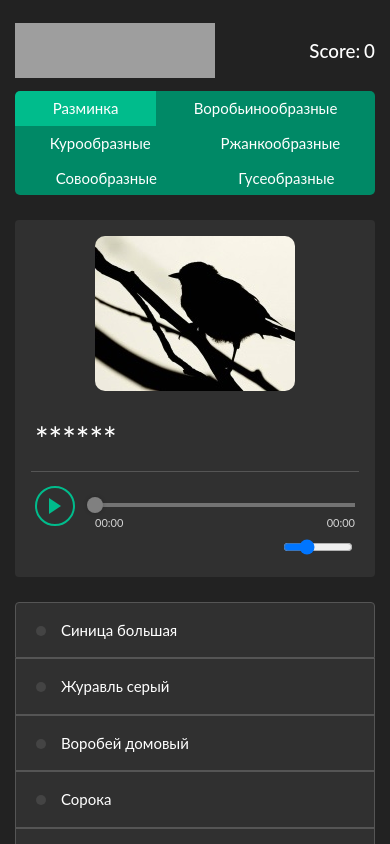
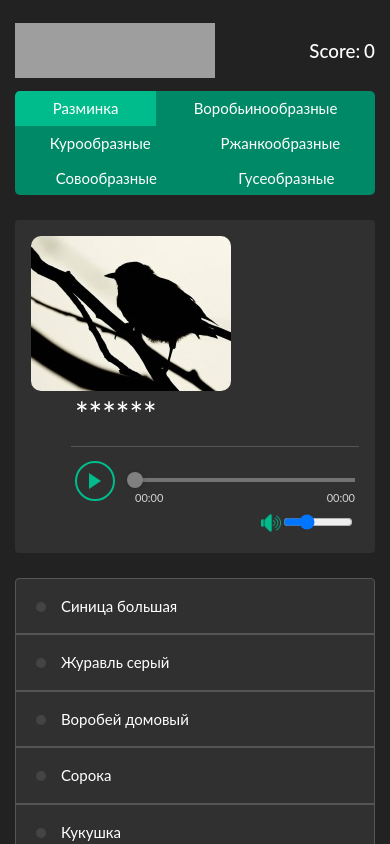
Before and after one commit to mariariazanova/songbird, a React app: page / in a window 390 px wide. Shown: the top 844 px of the page. Built offline with nearby package versions, Linux system fonts and the light colour scheme; grey boxes are pictures that could not be loaded.

Commit message:
feat:add volume control to description block

```diff
--- a/InfoBirds.json
+++ b/InfoBirds.json
@@ -53,7 +53,7 @@
 
   "VariableBirds": [
       ["Синица большая", "Журавль серый", "Воробей домовый", "Сорока", "Кукушка", "Ворон"],
-      ["Чиж", "Грач", "Жаворонок лесной", "Скворец обыкновенный", "Ласточка городская", "Сойка"],
+      ["Чиж", "Грач", "Жаворонок лесной", "Скворец", "Ласточка городская", "Сойка"],
       ["Глухарь", "Перепёлка", "Рябчик", "Тетерев", "Фазан", "Куропатка серая"],
       ["Чибис", "Бекас", "Чайка серебристая", "Поморник большой", "Вальдшнеп", "Крачка малая"],
       ["Сова ушастая", "Филин", "Сипуха", "Неясыть", "Сплюшка", "Сыч домовый"],
@@ -140,7 +140,7 @@
           "Vanellus vanellus",
           "Gallinago gallinago",
           "Larus argentatus",
-          "Stercorarius (Catharacta) skua",
+          "Stercorarius skua",
           "Scolopax rusticola",
           "Sternula albifrons"
         ],
--- a/bundle.css
+++ b/bundle.css
@@ -168,7 +168,7 @@ li.page-item {
     border-radius: 0.25rem;
 
 }
-.bird-image {
+.question-panel .bird-image {
     width: 200px;
     height: 155px;
     border-radius: 10px;
@@ -181,7 +181,7 @@ li.page-item {
     width: calc(100% - 240px);
     margin: 0;
 }
-.question-panel-aside {
+.question-panel .question-panel-aside {
     margin-left: 40px;
     display: flex;
     flex-direction: column;
@@ -190,7 +190,7 @@ li.page-item {
     margin-top: 0
 
 }
-.question-panel-item {
+.question-panel .question-panel-item {
     position: relative;
     display: block;
     padding: .25rem;
@@ -198,10 +198,10 @@ li.page-item {
     border-radius: 0;
 }
 
-.question-panel-item:last-child {
+.question-panel .question-panel-item:last-child {
     border-bottom: 0;
 }
-h3 {
+.question-panel h3 {
 
     font-size: 2rem;
     font-weight: 500;
@@ -209,22 +209,22 @@ h3 {
     margin-top: 0;
     margin-bottom: 0.5rem;
 }
-.audio-player {
+.question-panel .audio-player {
     margin: 10px 40px 8px 0;
     width: 100%;
     min-width: 100px;
 }
-.controls {
+.question-panel .controls {
     display: flex;
     align-items: center;
 
 }
-.timebar {
+.question-panel .timebar {
     position: relative;
     flex: 1 1;
     margin-top: 12px;
 }
-#playback-button {
+.question-panel #playback-button {
     transition: .2s;
     width: 40px;
     height: 40px;
@@ -237,7 +237,7 @@ h3 {
     display: flex;
     align-items: center;
 }
-#playback-button svg {
+.question-panel #playback-button svg {
     transition: .2s;
     width: 18px;
     height: 18px;
@@ -247,24 +247,24 @@ h3 {
     cursor: pointer;
 }
 
-.playing div{
+.question-panel .playing div{
     width: 12px;
     height: 14px;
     border-right: 4px solid #00bc8c;
     border-left: 4px solid #00bc8c;
 }
 
-.paused div{
+.question-panel .paused div{
     border-width: 8px 0 8px 12px;
     border-color: transparent transparent transparent #00bc8c;
     border-style: solid;
 }
-.timebar .timebar-bar {
+.question-panel .timebar .timebar-bar {
     height: 4px;
 
 }
 
-.timebar .timebar-circle {
+.question-panel .timebar .timebar-circle {
     background-color: grey;
     width: 16px;
     height: 16px;
@@ -276,7 +276,7 @@ h3 {
     cursor: pointer;
 
 }
-.timebar-time-info {
+.question-panel .timebar-time-info {
     margin-top: 8px;
     font-size: 11px;
     color: #d3d3d3;
@@ -284,29 +284,29 @@ h3 {
     justify-content: space-between;
 }
 
-#volume_control {
+.question-panel #volume_control {
     display:flex;
     justify-content: flex-end;
     /*width: 70px;*/
     margin:-8px 0 0 8px;
 }
-label#rngVolume_label {
+.question-panel label#rngVolume_label {
     font-size: 12px;
     margin-top:-1px;
     line-height: 10px;
 
 }
 
-#rngVolume {
+.question-panel #rngVolume {
     width:70px;
 
 }
 
-input[type=range]::range-progress  {
+.question-panel input[type=range]::range-progress  {
     background-color: #00bc8c;
 }
 
-#volume_img {
+.question-panel #volume_img {
     width:20px;
 
 }
@@ -398,6 +398,7 @@ input[type=range]::range-progress  {
     flex-direction: column;
     padding-left: 0;
     margin-bottom: 0;
+    margin-top: 0;
     width: calc(100% - 240px);
 }
 
@@ -488,7 +489,43 @@ input[type=range]::range-progress  {
 }
 .description-block .bird-description {
     display: flex;
+    margin-top: 0px;
 
+}
+.description-block #volume_control {
+    display:flex;
+    justify-content: flex-end;
+    /*width: 70px;*/
+    margin:-8px 0 0 8px;
+}
+.description-block label#rngVolume_label {
+    font-size: 12px;
+    margin-top:-1px;
+    line-height: 10px;
+
+}
+
+.description-block #rngVolume {
+    width:70px;
+    margin-top: 5px;
+
+}
+
+.description-block #volume_img2 {
+    width:20px;
+
+}
+
+@media (min-width: 992px) and (max-width: 1200px) {
+    .description-block .bird-description {
+        display: flex;
+        margin-top: 25px;
+    }
+    .description-block #volume_control {
+        display:flex;
+        justify-content: flex-end;
+        margin: 0px 0 0 8px;
+    }
 }
 
 @media (min-width: 768px) and (max-width: 992px) {
--- a/components/Description.css
+++ b/components/Description.css
@@ -51,6 +51,7 @@
     flex-direction: column;
     padding-left: 0;
     margin-bottom: 0;
+    margin-top: 0;
     width: calc(100% - 240px);
 }
 
@@ -141,7 +142,43 @@
 }
 .description-block .bird-description {
     display: flex;
+    margin-top: 0px;
 
+}
+.description-block #volume_control {
+    display:flex;
+    justify-content: flex-end;
+    /*width: 70px;*/
+    margin:-8px 0 0 8px;
+}
+.description-block label#rngVolume_label {
+    font-size: 12px;
+    margin-top:-1px;
+    line-height: 10px;
+
+}
+
+.description-block #rngVolume {
+    width:70px;
+    margin-top: 5px;
+
+}
+
+.description-block #volume_img2 {
+    width:20px;
+
+}
+
+@media (min-width: 992px) and (max-width: 1200px) {
+    .description-block .bird-description {
+        display: flex;
+        margin-top: 25px;
+    }
+    .description-block #volume_control {
+        display:flex;
+        justify-content: flex-end;
+        margin: 0px 0 0 8px;
+    }
 }
 
 @media (min-width: 768px) and (max-width: 992px) {
--- a/components/Description.js
+++ b/components/Description.js
@@ -3,6 +3,7 @@ import PropTypes from 'prop-types';
 
 import './Description.css';
 import Question from './Question';
+import img_volume from '../images/sound1.png';
 
 class Description extends React.Component {
 
@@ -80,6 +81,12 @@ setTime = (time) => {
   return minutesVal + ':' + secondsVal;
 }
 
+soundChange = (EO) => {
+  var audio2 = document.getElementById("audio2");
+  var volume = EO.target.value;
+  audio2.volume = volume;
+}
+
 
     render() {
 
@@ -126,7 +133,16 @@ setTime = (time) => {
                                 </div>
                             </div>
                         </div>
+                        <div id="volume_control">
+                            <img src={img_volume} id="volume_img2"/>
+                            <label id="rngVolume_label" >
+                                <input type="range" id="rngVolume" min="0" max="1"
+                                           step="0.01" defaultValue="0.3"
+                                           onChange={this.soundChange}/>
+                            </label>
+                        </div>
                     </div>
+
                   </li>
                 </ul>
               </div>
--- a/components/Question.css
+++ b/components/Question.css
@@ -6,7 +6,7 @@
     border-radius: 0.25rem;
 
 }
-.bird-image {
+.question-panel .bird-image {
     width: 200px;
     height: 155px;
     border-radius: 10px;
@@ -19,7 +19,7 @@
     width: calc(100% - 240px);
     margin: 0;
 }
-.question-panel-aside {
+.question-panel .question-panel-aside {
     margin-left: 40px;
     display: flex;
     flex-direction: column;
@@ -28,7 +28,7 @@
     margin-top: 0
 
 }
-.question-panel-item {
+.question-panel .question-panel-item {
     position: relative;
     display: block;
     padding: .25rem;
@@ -36,10 +36,10 @@
     border-radius: 0;
 }
 
-.question-panel-item:last-child {
+.question-panel .question-panel-item:last-child {
     border-bottom: 0;
 }
-h3 {
+.question-panel h3 {
 
     font-size: 2rem;
     font-weight: 500;
@@ -47,22 +47,22 @@ h3 {
     margin-top: 0;
     margin-bottom: 0.5rem;
 }
-.audio-player {
+.question-panel .audio-player {
     margin: 10px 40px 8px 0;
     width: 100%;
     min-width: 100px;
 }
-.controls {
+.question-panel .controls {
     display: flex;
     align-items: center;
 
 }
-.timebar {
+.question-panel .timebar {
     position: relative;
     flex: 1 1;
     margin-top: 12px;
 }
-#playback-button {
+.question-panel #playback-button {
     transition: .2s;
     width: 40px;
     height: 40px;
@@ -75,7 +75,7 @@ h3 {
     display: flex;
     align-items: center;
 }
-#playback-button svg {
+.question-panel #playback-button svg {
     transition: .2s;
     width: 18px;
     height: 18px;
@@ -85,24 +85,24 @@ h3 {
     cursor: pointer;
 }
 
-.playing div{
+.question-panel .playing div{
     width: 12px;
     height: 14px;
     border-right: 4px solid #00bc8c;
     border-left: 4px solid #00bc8c;
 }
 
-.paused div{
+.question-panel .paused div{
     border-width: 8px 0 8px 12px;
     border-color: transparent transparent transparent #00bc8c;
     border-style: solid;
 }
-.timebar .timebar-bar {
+.question-panel .timebar .timebar-bar {
     height: 4px;
 
 }
 
-.timebar .timebar-circle {
+.question-panel .timebar .timebar-circle {
     background-color: grey;
     width: 16px;
     height: 16px;
@@ -114,7 +114,7 @@ h3 {
     cursor: pointer;
 
 }
-.timebar-time-info {
+.question-panel .timebar-time-info {
     margin-top: 8px;
     font-size: 11px;
     color: #d3d3d3;
@@ -122,29 +122,29 @@ h3 {
     justify-content: space-between;
 }
 
-#volume_control {
+.question-panel #volume_control {
     display:flex;
     justify-content: flex-end;
     /*width: 70px;*/
     margin:-8px 0 0 8px;
 }
-label#rngVolume_label {
+.question-panel label#rngVolume_label {
     font-size: 12px;
     margin-top:-1px;
     line-height: 10px;
 
 }
 
-#rngVolume {
+.question-panel #rngVolume {
     width:70px;
 
 }
 
-input[type=range]::range-progress  {
+.question-panel input[type=range]::range-progress  {
     background-color: #00bc8c;
 }
 
-#volume_img {
+.question-panel #volume_img {
     width:20px;
 
 }
--- a/components/Question.js
+++ b/components/Question.js
@@ -198,6 +198,7 @@ class Question extends React.Component {
                         </div>
                     </div>
                     <div id="volume_control">
+                            <img src={img_volume} id="volume_img"/>
                             <label id="rngVolume_label" >
                                 <input type="range" id="rngVolume" min="0" max="1"
                                            step="0.01" defaultValue="0.3"
```
Also changed, not shown: bundle.js, 1 other file (tests, documents, lock files or other folders).
